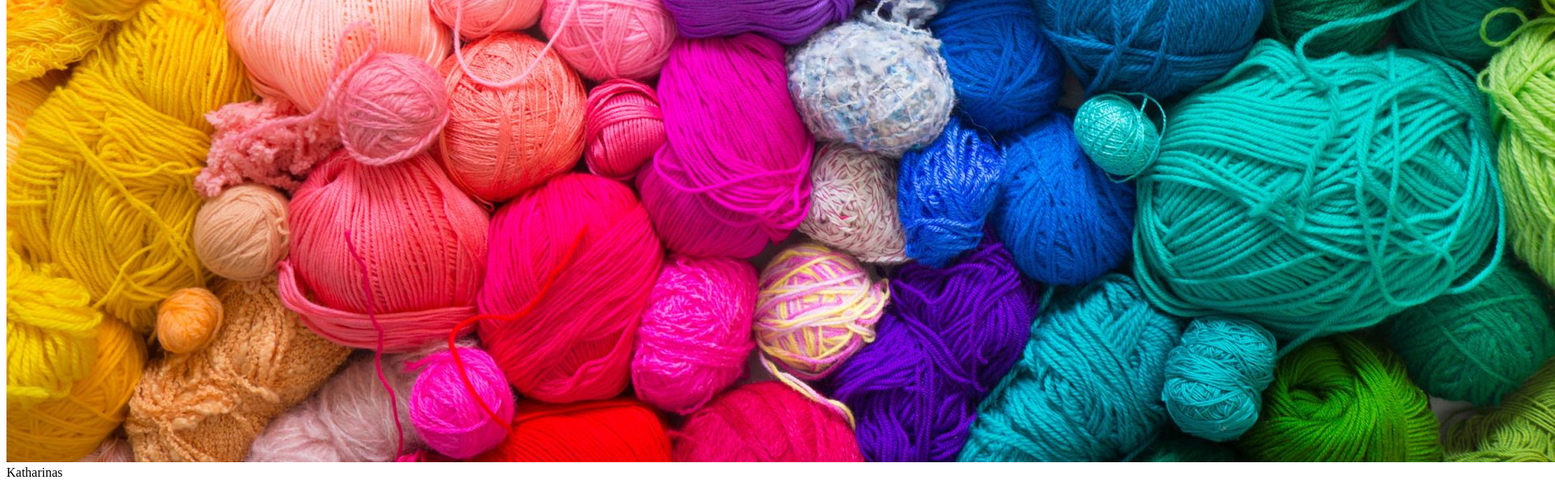
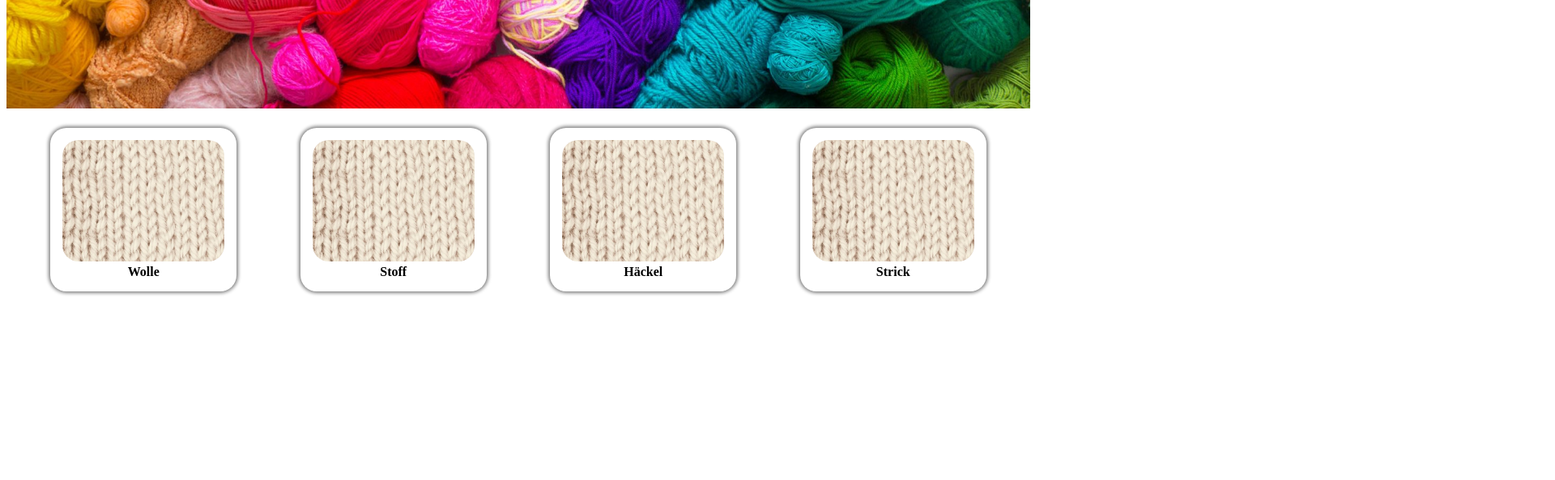
Before and after one commit to feindreh/cart, a React (Create React App) app: page / in a window 1280 px wide. Shown: the part 780-1373 px from the top of the page at 81% size, 1920 px wide, since content can reach past the window. After the commit the page ends 1160 px from the top, so only its background shows below. Built offline with nearby package versions, Linux system fonts and the light colour scheme.

Commit message:
simple style

```diff
--- a/src/App.css
+++ b/src/App.css
@@ -1,7 +1,72 @@
+a{
+    text-decoration: none;
+    color:white ;
+    font-weight:bold;
+}
+
+html{
+    height:100vh;
+    background-color: rgb(255, 255, 255);
+}
+/*Nav*/
+
 #nav{
-    background-color: grey;
+    background-color: rgb(15, 19, 58);
     display: flex;
     justify-content: space-around;
     padding:20px;
+
+}
+
+#nav a{
+    font-weight: bold;
     font-size: 20px;
 }
+
+/*Home*/
+#hero{
+    position: relative;
+}
+#hero-text{
+    position: absolute;
+    top: 50%;
+    left: 50%;
+    transform: translate(-50%, -50%);
+    font-size: 40px;
+    font-weight: bold;
+    text-align: center;
+    width: 100%;
+    background-color: rgba(0, 0, 0, 0.74);
+    color: white;
+    padding: 20px;
+}
+#hero>img{
+    height:auto;
+    width: 100%;
+}
+#home{
+    display:grid;
+    gap:10px;
+    padding:20px;
+    grid-template-columns: repeat( auto-fit, minmax(230px, 1fr) )
+}
+#home>a{
+    align-self: center;
+    justify-self: center;
+}
+#home .container{
+    box-shadow: 0px 0px 4px 2px grey;
+    border-radius: 20px;
+    text-align: center;
+    padding:15px;
+}
+.container>div{
+    color: black;
+    font-weight: bold;
+}
+#home img{
+    width: 200px;
+    height: 150px;
+    object-fit:cover;
+    border-radius: 20px;
+}
```
